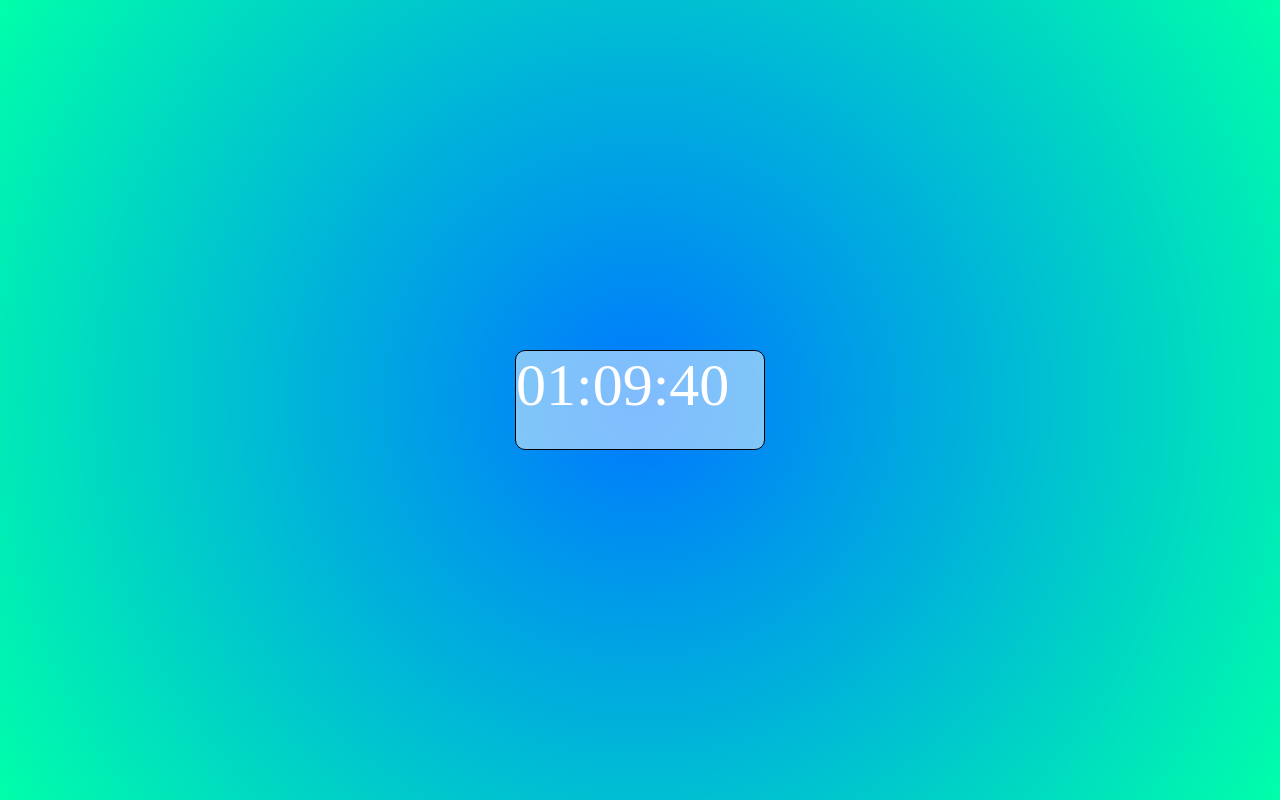
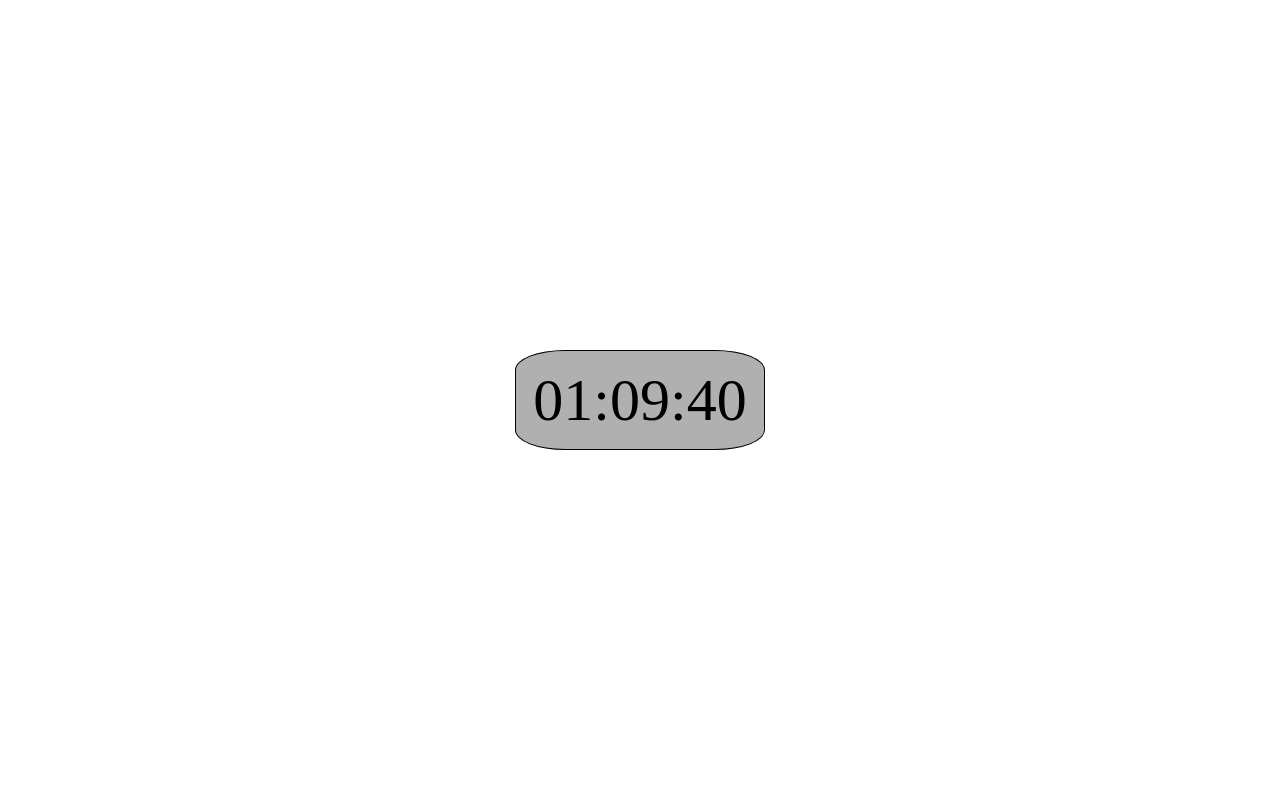
Before and after one commit to Igor-Brandalise/clock-js, a plain HTML site: page index.html in a window 1280 px wide. Drawn offline with Linux system fonts and the light colour scheme.

Commit message:
background

```diff
--- a/style.css
+++ b/style.css
@@ -10,7 +10,7 @@ body{
 }
 
 .container{
-    background-image: radial-gradient(circle, #0077ff 0%, #00ffaa 100%);
+
     display: flex;
     justify-content: center;
     align-items: center;
@@ -19,12 +19,13 @@ body{
 
 .clock{
     align-items: center;
-    background-color: rgba(255, 255, 255, 0.5);
+    background-color: rgba(133, 132, 132, 0.644);
     border: 1px solid #000;
-    border-radius: 10px;
-    color: #fff;
+    border-radius: 20%;
+    color: #000000;
     font-size: 60px;
     justify-content: center;
+    display: flex;
     height: 100px;
     width: 250px;
 }
```
Also changed, not shown: index.html (+2 -0 lines), 182428240217.jpg (added).
